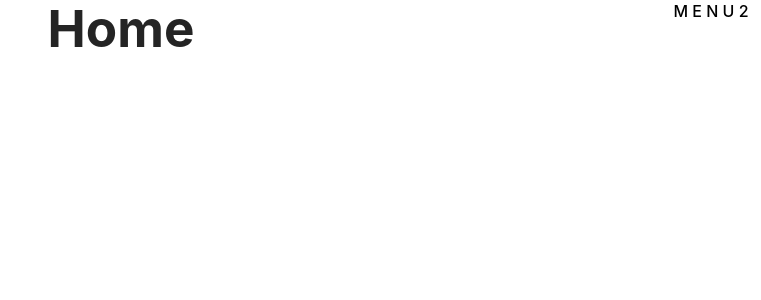
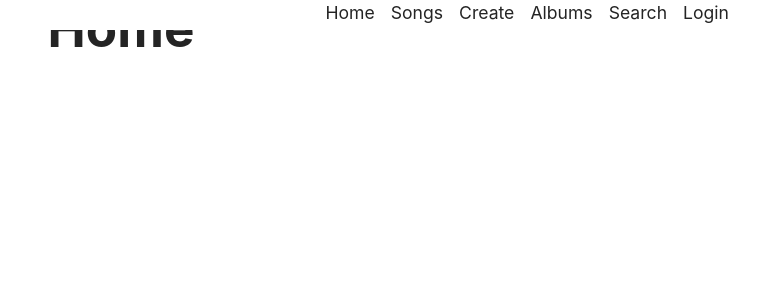
Before and after one commit to kevinjapan/WeeSongs, a Vue app: page / in a window 1280 px wide. Shown: the top 300 px of the page, without its empty margins (519-1280 px from the left). Built offline with nearby package versions, Linux system fonts and the light colour scheme.

Commit message:
fix nav in lg screens (sm on-going)

```diff
--- a/src/components/App/AppNav/AppNav.vue
+++ b/src/components/App/AppNav/AppNav.vue
@@ -5,9 +5,9 @@ import { useAppStore } from '@/stores/appStore'
 const router = useRouter()
 const app_store = useAppStore()
 
-const close_app_nav = () => {
-   app_store.display_nav = false
-}
+// const close_app_nav = () => {
+//    app_store.display_nav = false
+// }
 
 // we use router.push() rather than:
 // <RouterLink to="/" class="view_link" activeClass="selected_view" exactActiveClass="selected_view">Home</RouterLink>
@@ -17,15 +17,20 @@ const open_nav_link = route => {
    router.push(route)
 }
 
+
+//  v-if="app_store.display_nav === true"
+
+
+// <button @click="app_store.display_nav = true" class="app_nav_hamburger">
+//             <img src="../../../assets/icons/list.svg" alt="open nav menu"/>
+//          </button>
 </script>
 
 
 <template>
    <Transition>
 
-      <nav v-if="app_store.display_nav === true" class="flex flex_col align_items_end app_nav">
-
-         <button @click="close_app_nav" class="close_app_nav mt_3 fit_content">X</button>
+      <nav class="app_nav flex flex_col align_items_end">
 
          <a @click="open_nav_link('/')">Home</a>
          <a @click="open_nav_link('/songs')">Songs</a>
@@ -39,10 +44,6 @@ const open_nav_link = route => {
 
       </nav>
 
-      <div v-else >
-         <button @click="app_store.display_nav = true" class="app_nav_hamburger">M E N U 2</button>
-      </div>
-
    </Transition>
 </template>
 
@@ -52,53 +53,60 @@ nav.app_nav {
    position:fixed;
    top:0;
    right:0;
-   z-index:90000;    /* to do : review all layering */
+   z-index:var(--nav_layer);
    text-align:right;
 
-   width:fit-content;   /* to do : set media query w/ 100% width for sm */
+   width:fit-content;
    height:fit-content;
-
-   padding:2rem;
-   font-size:1.5rem;
+   margin:0;
+   padding:0;
+   font-size:1.2rem;
    font-weight:300;
-   color:white;
-   background:blue;
-}
-/* configure Vue Transition component for app_nav slide-in*/
-.v-enter-active,.v-leave-active {
-   -webkit-transition: opacity .25s ease-in-out;
-   -o-transition: opacity .25s ease-in-out;
-   transition: .25s ease-in-out;
-   opacity:1;
-
-   -webkit-transform: translate(0, 0);
-   -ms-transform: translate(0, 0);
-   transform: translate(0, 0);
-}
-.v-enter-from,.v-leave-to {
-   -webkit-transform: translate(100%, 0);
-   -ms-transform: translate(100%, 0);
-   transform: translate(100%, 0);
-   opacity:0;
 }
 
 nav.app_nav > div {
-   /* to do : review : div? */
    cursor:pointer;
    border:solid 1px lightgrey;
+}
+
+@media (min-width: 768px) {
+
+   nav.app_nav {
+      position:fixed;
+      width:100%;
+      height:var(--app_nav_height);
+      padding-right:2rem;
+      overflow:hidden;
+
+      flex-direction:row;
+      justify-content:flex-end;
+      gap:1rem;
+      font-size:1.1rem;
+
+      background:white;
+   }
+
 }
 .app_nav_hamburger {
    position:fixed;
    top:0;
    right:0;
-   z-index:999999999999999;
-   width:100px;
+   z-index:var(--nav_layer);
+   width:fit-content;
    height:fit-content;
+   margin:1rem;
    background:white;
 }
+.app_nav_hamburger img {
+   width:32px;
+   height:32px;
+}
 a {
+   margin:0;
+   padding:0;
    color:inherit;
    cursor:pointer;
+   font-weight:400;
 }
 button {
    width:fit-content;
@@ -111,4 +119,27 @@ button {
    margin-left:auto;
    margin-right:0;
 }
+
+
+/*
+   configure Vue Transition component for app_nav slide-in
+*/
+@media (min-width: 768px) {
+   .v-enter-active,.v-leave-active {
+      -webkit-transition: opacity .25s ease-in-out;
+      -o-transition: opacity .25s ease-in-out;
+      transition: .25s ease-in-out;
+      opacity:1;
+
+      -webkit-transform: translate(0, 0);
+      -ms-transform: translate(0, 0);
+      transform: translate(0, 0);
+   }
+   .v-enter-from,.v-leave-to {
+      -webkit-transform: translate(100%, 0);
+      -ms-transform: translate(100%, 0);
+      transform: translate(100%, 0);
+      opacity:0;
+   }
+}
 </style>
```
